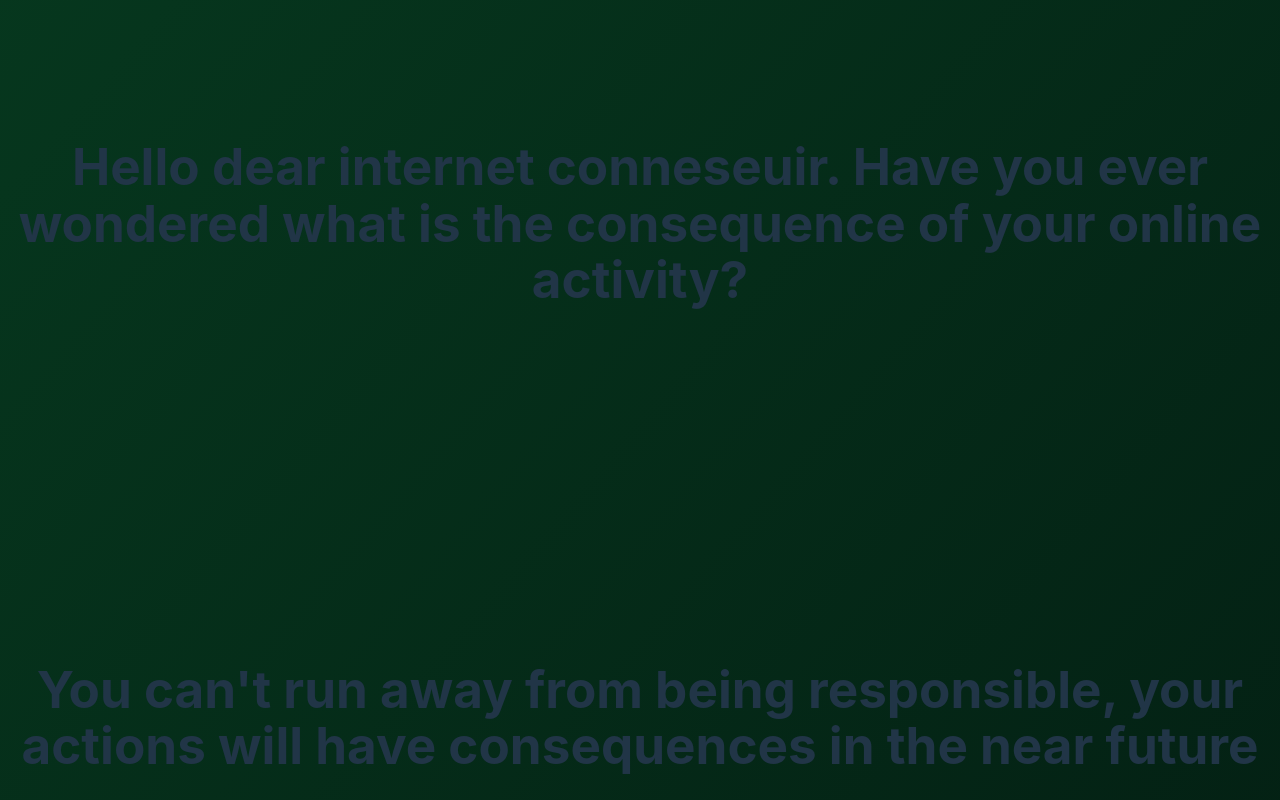
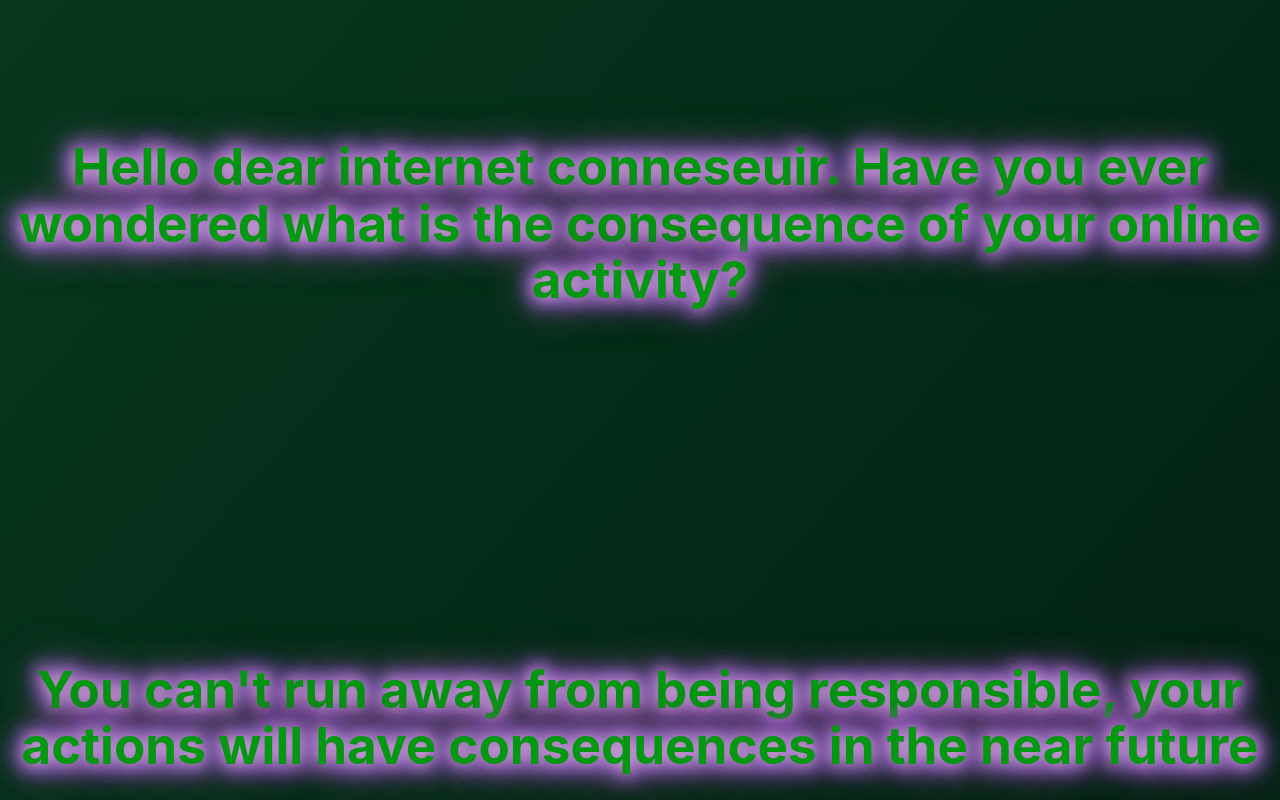
Before and after one commit to HoodDoob/ecowebsite, a React (Vite) app: page / in a window 1280 px wide. Shown: the part 760-1560 px from the top of the page. Built offline with nearby package versions, Linux system fonts and the light colour scheme.

Commit message:
panni came to school

```diff
--- a/src/components/Results.jsx
+++ b/src/components/Results.jsx
@@ -30,7 +30,7 @@ function Results(props) {
   return (
     <div>
       <h2 id="resultHeading"> Your total CO2 footprint:</h2>
-
+      <div className="cubeGrid">
         <div className="scene">
           <div className="cube">
             <div className="cube__face cube__face--front">935kg</div>
@@ -41,7 +41,7 @@ function Results(props) {
             <div className="cube__face cube__face--bottom">935kg</div>
           </div>
         </div>
-
+      </div>
       <button onClick={() => props.formCalculate()}>Go back</button>
       {/* <button onClick={testCube1}></button> */}
     </div>
--- a/src/index.scss
+++ b/src/index.scss
@@ -110,6 +110,10 @@ h1 {
 h2 {
   font-size: 3.2em;
   line-height: 1.1;
+  color: #039712;
+  animation: templateGLOW2 0.3s infinite;
+
+  text-shadow: #039712 0 0 10px;
   // margin-top: 25vh;
 }
 .box {
```
Lines whose indentation alone changed are shown as unchanged.
